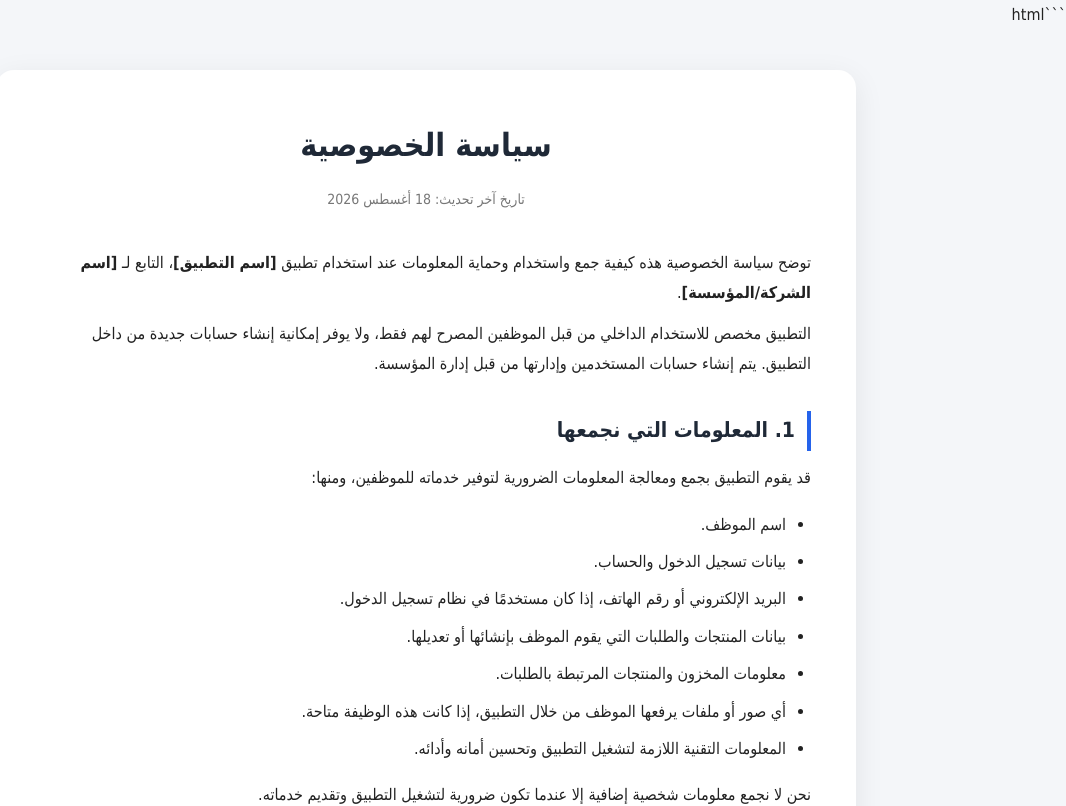
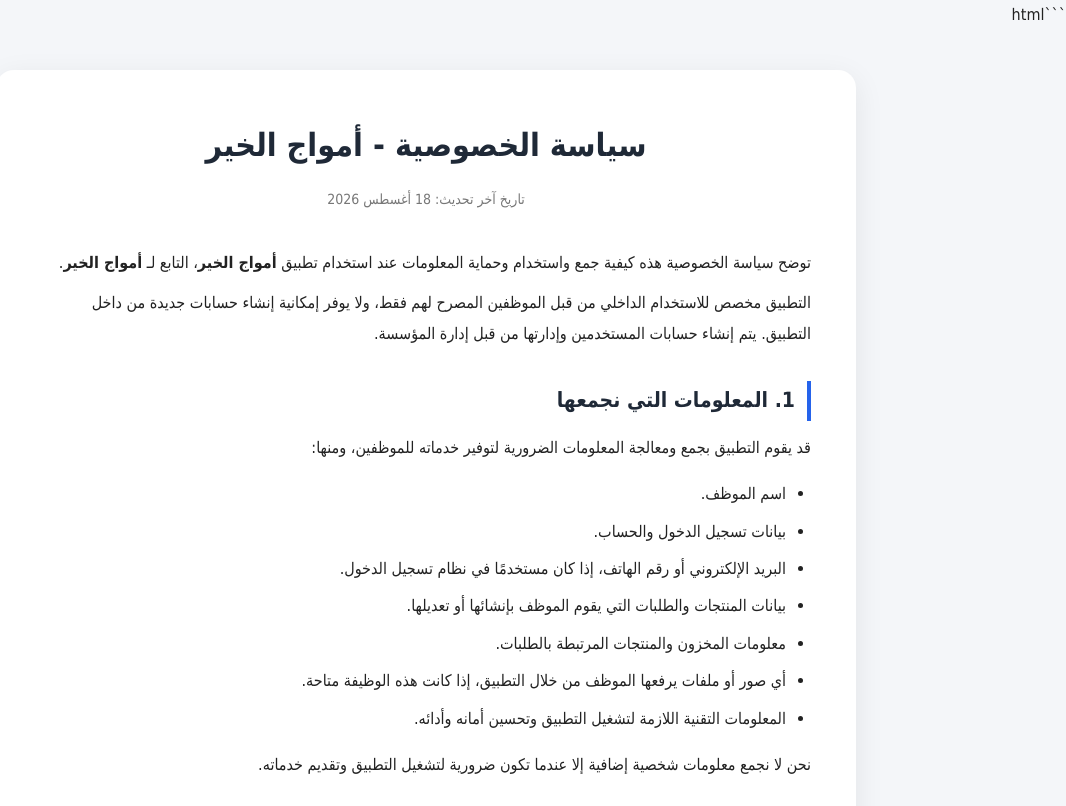
Before and after one commit to kareemka/amwajalkhair-privacy, a plain HTML site: page privacy-policy.html in a window 1280 px wide. Shown: the top 806 px of the page, without its empty margins (214-1280 px from the left). Drawn offline with Linux system fonts and the light colour scheme.

Commit message:
Update privacy policy title and company name

```diff
--- a/privacy-policy.html
+++ b/privacy-policy.html
@@ -5,7 +5,7 @@
     <meta charset="UTF-8">
     <meta name="viewport" content="width=device-width, initial-scale=1.0">
 
-    <title>سياسة الخصوصية - [اسم التطبيق]</title>
+    <title>سياسة الخصوصية - أمواج الخير</title>
 
     <style>
         * {
@@ -113,7 +113,7 @@
 
     <div class="privacy-card">
 
-        <h1>سياسة الخصوصية</h1>
+        <h1>سياسة الخصوصية - أمواج الخير</h1>
 
         <div class="last-update">
             تاريخ آخر تحديث: 18 أغسطس 2026
@@ -121,8 +121,8 @@
 
         <p>
             توضح سياسة الخصوصية هذه كيفية جمع واستخدام وحماية المعلومات عند استخدام تطبيق
-            <strong>[اسم التطبيق]</strong>، التابع لـ
-            <strong>[اسم الشركة/المؤسسة]</strong>.
+            <strong>أمواج الخير</strong>، التابع لـ
+            <strong>أمواج الخير</strong>.
         </p>
 
         <p>
@@ -130,7 +130,6 @@
             ولا يوفر إمكانية إنشاء حسابات جديدة من داخل التطبيق.
             يتم إنشاء حسابات المستخدمين وإدارتها من قبل إدارة المؤسسة.
         </p>
-
 
         <h2>1. المعلومات التي نجمعها</h2>
 
@@ -153,7 +152,6 @@
             وتقديم خدماته.
         </p>
 
-
         <h2>2. كيفية استخدام المعلومات</h2>
 
         <p>
@@ -170,7 +168,6 @@
             <li>تحسين أداء التطبيق وإصلاح الأخطاء والمشكلات التقنية.</li>
             <li>التواصل مع الموظفين عند الحاجة فيما يتعلق بالطلبات أو الخدمات المرتبطة بالتطبيق.</li>
         </ul>
-
 
         <h2>3. مشاركة المعلومات</h2>
 
@@ -189,7 +186,6 @@
             أو لحماية حقوق المؤسسة أو مستخدمي التطبيق أو أمن النظام.
         </p>
 
-
         <h2>4. أمان المعلومات</h2>
 
         <p>
@@ -202,7 +198,6 @@
             أمانها بنسبة 100%، ولذلك لا يمكننا ضمان الأمان المطلق للبيانات.
         </p>
 
-
         <h2>5. الاحتفاظ بالبيانات</h2>
 
         <p>
@@ -214,7 +209,6 @@
         <p>
             عند عدم الحاجة إلى البيانات، قد يتم حذفها أو أرشفتها وفقًا لسياسات المؤسسة.
         </p>
-
 
         <h2>6. حسابات الموظفين</h2>
 
@@ -232,7 +226,6 @@
             أو إلغاء صلاحية الوصول إليه.
         </p>
 
-
         <h2>7. خدمات الطرف الثالث</h2>
 
         <p>
@@ -245,7 +238,6 @@
             وشروط الاستخدام الخاصة بمزودي تلك الخدمات، بالإضافة إلى هذه السياسة.
         </p>
 
-
         <h2>8. الإشعارات</h2>
 
         <p>
@@ -256,7 +248,6 @@
         <p>
             يمكن أن تختلف إمكانية التحكم بالإشعارات وفقًا لإعدادات الجهاز والتطبيق.
         </p>
-
 
         <h2>9. خصوصية الأطفال</h2>
 
@@ -269,7 +260,6 @@
             نحن لا نجمع معلومات شخصية من الأطفال عن قصد.
         </p>
 
-
         <h2>10. حقوق المستخدم</h2>
 
         <p>
@@ -281,7 +271,6 @@
             بما أن الحسابات تدار من قبل المؤسسة، فقد يتم توجيه بعض طلبات حذف
             أو تعديل البيانات إلى إدارة المؤسسة.
         </p>
-
 
         <h2>11. التغييرات على سياسة الخصوصية</h2>
 
@@ -299,28 +288,24 @@
             ننصح المستخدمين بمراجعة هذه السياسة بشكل دوري.
         </p>
 
-
         <h2>12. التواصل معنا</h2>
 
         <div class="contact-box">
 
             <p>
                 <strong>اسم المؤسسة:</strong>
-               امواج الخير
+                أمواج الخير
             </p>
-
-
 
             <p>
                 <strong>اسم التطبيق:</strong>
-              امواج الخير
+                أمواج الخير
             </p>
 
         </div>
 
-
         <div class="footer">
-            © 2026 [اسم الشركة/المؤسسة] - جميع الحقوق محفوظة
+            © 2026 أمواج الخير - جميع الحقوق محفوظة
         </div>
 
     </div>
```
